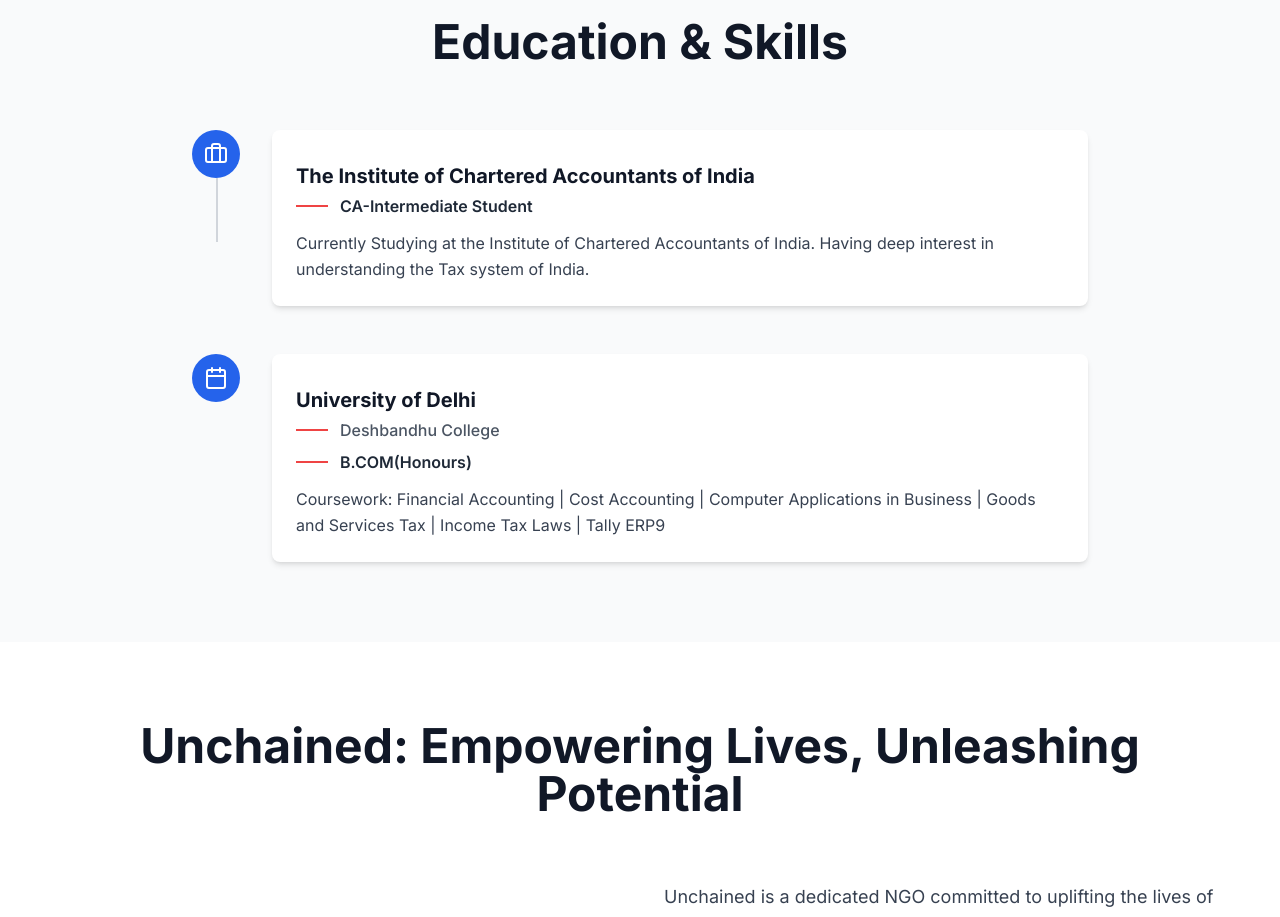
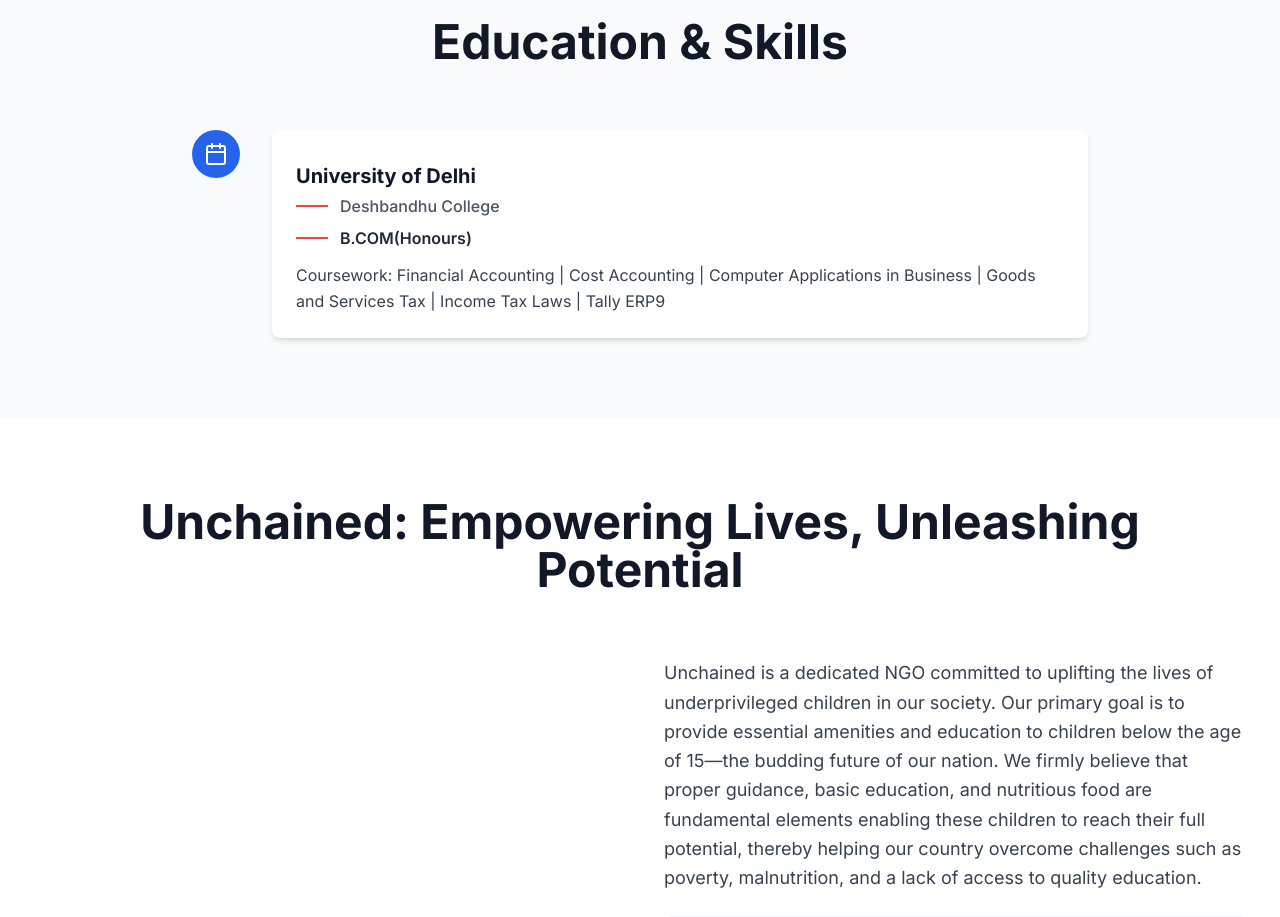
Before and after one commit to MishraAkhill/my-site-prototype, a React (Vite) app: page / in a window 1280 px wide. Shown: the part 1720-2637 px from the top of the page. Built offline with nearby package versions, Linux system fonts and the light colour scheme.

Commit message:
Remove text from About section

```diff
--- a/src/components/Career.tsx
+++ b/src/components/Career.tsx
@@ -2,12 +2,6 @@ import React from 'react';
 import { Calendar, Briefcase } from 'lucide-react';
 const Career = () => {
   const experiences = [{
-    period: "2018-Present",
-    institution: "The Institute of Chartered Accountants of India",
-    position: "CA-Intermediate Student",
-    description: "Currently Studying at the Institute of Chartered Accountants of India. Having deep interest in understanding the Tax system of India.",
-    isCurrentStudy: true
-  }, {
     period: "2017-2020",
     institution: "University of Delhi",
     subtitle: "Deshbandhu College",
```
